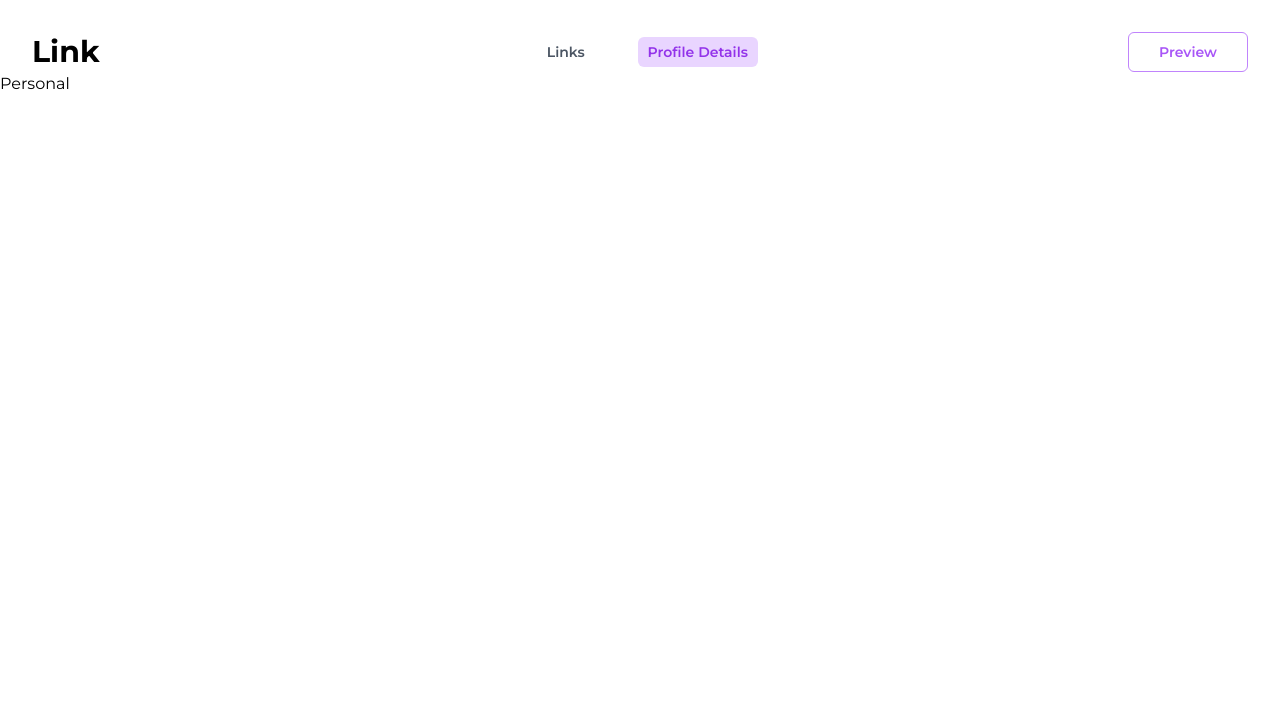
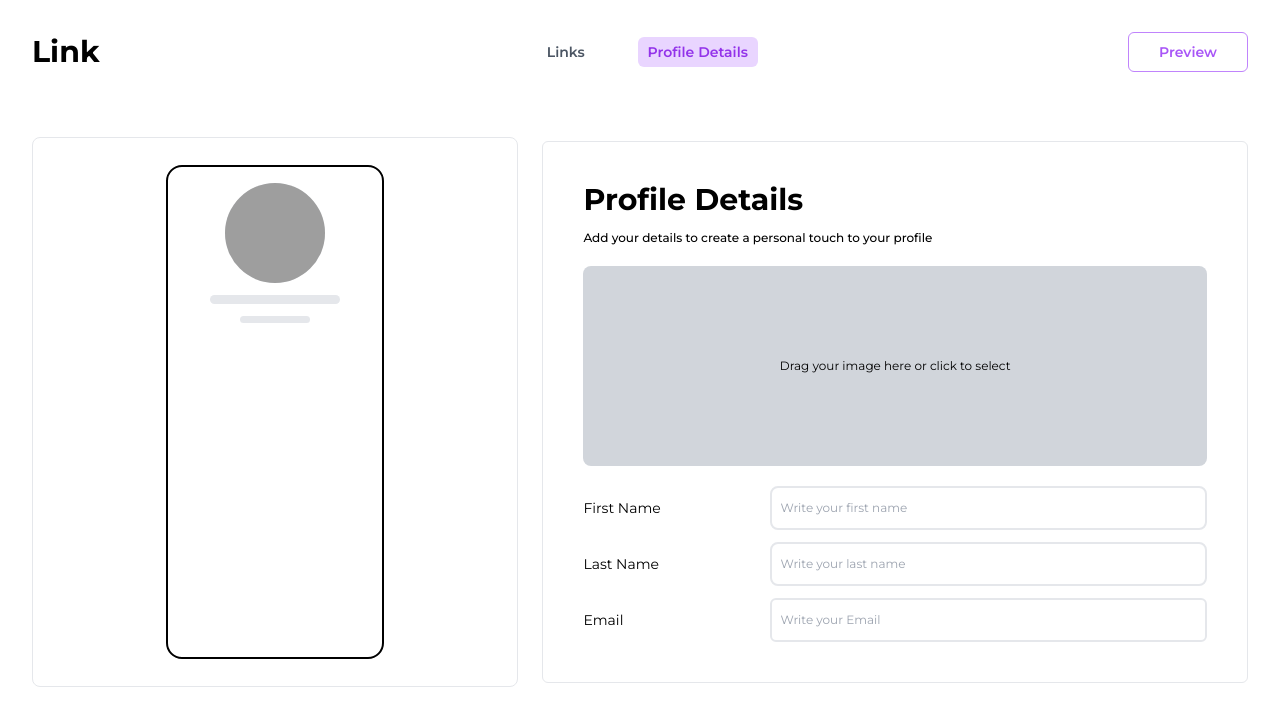
Before and after one commit to JustGabo/linksharing, a React (Vite) app: page / in a window 1280 px wide. Both pictures are taken after a click on the button "Profile Details". Shown: the top 726 px of the page. Built offline with nearby package versions, Linux system fonts and the light colour scheme; grey boxes are pictures that could not be loaded.

Commit message:
feat: adding profileDetails page

```diff
--- a/package.json
+++ b/package.json
@@ -13,7 +13,8 @@
     "@supabase/supabase-js": "^2.33.1",
     "lucide-react": "^0.274.0",
     "react": "^18.2.0",
-    "react-dom": "^18.2.0"
+    "react-dom": "^18.2.0",
+    "react-dropzone": "^14.2.3"
   },
   "devDependencies": {
     "@types/react": "^18.2.15",
--- a/src/App.tsx
+++ b/src/App.tsx
@@ -2,15 +2,18 @@ import {Header} from './components/header'
 // import {Render} from './components/render'
 import {LinksProvider} from './context/links'
 import {ActiveSectProvider} from './context/active-sect'
+import {ProfileProvider} from './context/profile-Context'
 
 function App() {
   return (
     <ActiveSectProvider>
     <LinksProvider>
+    <ProfileProvider>
     <div className='mt-8 '>
       <Header/>
       {/* <Render/> */}
     </div>
+    </ProfileProvider>
     </LinksProvider>
     </ActiveSectProvider>
   )
--- a/src/components/customize.tsx
+++ b/src/components/customize.tsx
@@ -1,6 +1,5 @@
 import { useContext } from "react";
 import { Link } from "../components/link";
-import { Mock } from "../components/mock";
 import { LinksContext } from "../context/links";
 
 export interface Link {
@@ -13,9 +12,8 @@ export function Customize() {
   const { links, createNewLink } = useContext(LinksContext);
 
   return (
-    <div className=" w-[95%] m-auto flex items-center justify-between relative gap-7 mt-10">
-      <Mock />
-      <div className="border rounded-lg  h-[580px] flex-1 p-4 flex flex-col">
+    <div className=" h-[550px] m-auto flex items-center justify-between relative">
+      <div className="flex flex-col flex-1 h-[100%]  p-10 border rounded-lg">
         <div className="flex flex-col gap-2 mb-10">
           <h2 className="text-3xl font-bold">Customize your links</h2>
           <p className="text-xs font-medium">
@@ -36,6 +34,7 @@ export function Customize() {
           ))}
         </main>
 
+        {links.length > 0 && (
           <div className="">
             <button
               onClick={() => {
@@ -46,6 +45,7 @@ export function Customize() {
               Save
             </button>
           </div>
+        )}
       </div>
     </div>
   );
--- a/src/components/header.tsx
+++ b/src/components/header.tsx
@@ -1,13 +1,14 @@
 import { useState } from "react";
 import { Customize } from "../components/customize";
 import { Personal } from "../components/personal";
+import { Mock } from "../components/mock";
 
 export function Header() {
   const [isActive, setIsActive] = useState("link");
 
   return (
     <div>
-      <div className="w-[95%] m-auto flex justify-between items-center">
+      <div className="w-[95%] mb-10 m-auto flex justify-between items-center">
         <div>
           <h1 className="text-3xl font-bold">Link</h1>
         </div>
@@ -44,7 +45,12 @@ export function Header() {
           Preview
         </button>
       </div>
-      <main>{isActive == "link" ? <Customize /> : <Personal />}</main>
+      <div className="grid grid-cols-[40%,1fr] items-center h-[calc(100vh-200px)] w-[95%] m-auto gap-6">
+        <Mock />
+        <div className="">
+          {isActive == "link" ? <Customize /> : <Personal />}
+        </div>
+      </div>
     </div>
   );
 }
--- a/src/components/mock.tsx
+++ b/src/components/mock.tsx
@@ -1,46 +1,70 @@
 // import {type Link} from '../components/customize'
-import {LinksContext} from '../context/links'
-import {useContext} from 'react'
-import { Github, Linkedin, Instagram, Youtube } from "lucide-react";
+import { LinksContext } from "../context/links";
+import { useContext, useState } from "react";
+import { Github, Linkedin, Instagram, Youtube, Link } from "lucide-react";
+import { ProfileContext } from "../context/profile-Context";
 
 type Icon = "Youtube" | "Linkedin" | "Github" | "Instagram" | "none";
 
-
 const colors: Record<string, string> = {
-    Youtube: '#FF0000',
-    Github: '#000000',
-    Instagram: '#E1306C',
-    Linkedin: '#0072b1',
-}
+  Youtube: "#FF0000",
+  Github: "#000000",
+  Instagram: "#E1306C",
+  Linkedin: "#0072b1",
+};
 
 const selectedIcon: Record<Icon, JSX.Element | null> = {
-    none: null,
-    Youtube: <Youtube className="w-4 h-4 text-white"/>,
-    Linkedin: <Linkedin className="w-4 h-4 text-white"/>,
-    Github: <Github className="w-4 h-4 text-white"/>,
-    Instagram: <Instagram className="w-4 h-4 text-white"/>,
+  none: <Link className="w-4 h-4 text-black" />,
+  Youtube: <Youtube className="w-4 h-4 text-white" />,
+  Linkedin: <Linkedin className="w-4 h-4 text-white" />,
+  Github: <Github className="w-4 h-4 text-white" />,
+  Instagram: <Instagram className="w-4 h-4 text-white" />,
 };
 
-
-export function Mock (){
-
-    const {links} = useContext(LinksContext)
+export function Mock() {
+  const { profileDetails } = useContext(ProfileContext);
+  const { links } = useContext(LinksContext);
+  const [image, setImage] = useState("https://picsum.photos/200")
 
   return (
-        <div className="border rounded-lg w-[40%] h-[550px]">
-            <h1>Mock</h1>
-            <div className="border-2 flex items-center p-4 justify-center rounded-2xl h-[90%] w-[45%] m-auto">
-                <div className="flex flex-col w-full gap-3 text-xs font-medium ">
-                    {links.map((link, index)=>{
+    <div className="grid h-[550px] overflow-y-auto border  rounded-lg place-items-center">
+      <div className="border-2 flex flex-col  border-black items-center p-4  rounded-2xl h-[90%] w-[45%] m-auto">
+        <div className="flex flex-col items-center gap-3 h-[40%]">
+          <img src={image} className="bg-gray-200 w-[100px] aspect-square rounded-full"/>
+          {profileDetails.firstName ? (
+            <p className="text-sm font-medium">{profileDetails.firstName} {profileDetails.lastName}</p>
+          ) : (
+            <div className="w-[130px] h-[9px] rounded-lg bg-gray-200"></div>
+          )}
+          {profileDetails.email ? (
+            <p className="text-xs text-gray-400">{profileDetails.email}</p>
+          ) : (
+            <div className="w-[70px] h-[7px] rounded-lg bg-gray-200"></div>
+          )}
+        </div>
+        <div className="flex flex-col flex-1 w-full gap-3 overflow-y-auto text-xs font-medium">
+          {links.map((link, index) => {
             return (
-                            <div className={`p-2 text-xs border text-white gap-2 bg-[${colors[link.plataform]}] rounded-md flex items-center h-[40px]`} key={index}>
+              <a
+                className={`p-2 text-xs border text-white gap-2 bg-[${
+                  colors[link.plataform]
+                }] rounded-md flex items-center h-[40px] hover:-translate-y-0.5 transition`}
+                key={index}
+                href={link.link}
+                target="_blank"
+                rel="noreferrer"
+              >
                 <div>{selectedIcon[link.plataform]}</div>
+                {link.plataform === "none" ? (
+                  <p className="text-black">{link.link}</p>
+                ) : (
                   <p>{link.plataform}</p>
-                            </div>
-                        )
+                )}
+              </a>
+            );
           })}
         </div>
       </div>
     </div>
-    )
+  );
 }
--- a/src/components/personal.tsx
+++ b/src/components/personal.tsx
@@ -1,5 +1,49 @@
-export function Personal(){
-    return (
-        <div>Personal</div>
-    )
+import {ProfileContext} from '../context/profile-Context'
+import {useContext} from 'react'
+import {useDropzone} from 'react-dropzone'
+
+export function Personal() {
+
+    const onDrop = (files: File[])=>{
+        console.log(files[0]?.name)
+    }
+
+    const {setprofileDetails, profileDetails} = useContext(ProfileContext)
+    const {getInputProps, getRootProps, isDragActive} = useDropzone({onDrop})
+
+
+
+  return (
+    <div className="flex flex-col gap-5 p-10 border rounded-md" >
+      <div className="flex flex-col gap-3">
+        <h2 className="text-3xl font-bold">Profile Details</h2>
+        <p className="text-xs font-medium">Add your details to create a personal touch to your profile</p>
+      </div>
+      <div className='flex items-center justify-center w-[100%] h-[200px] bg-gray-300 rounded-lg' {...getRootProps()}>
+        <input {...getInputProps()} className="w-[100px] h-[200px] rounded-md bg-gray-200"/>
+        {
+            isDragActive?
+            <p className='text-xs'>Drag your image here</p>:
+            <p className='text-xs'>Drag your image here or click to select</p>
+        }
+      </div>
+
+      <div>
+        <form className="flex flex-col gap-3" action="">
+            <div className="flex items-center justify-between">
+                <label className="text-sm" htmlFor="fname">First Name</label>
+                <input name='firstName' onChange={(e)=>setprofileDetails(e)} className="px-2 py-3 w-[70%] text-xs border-2 rounded-lg outline-none" value={profileDetails.firstName} type="text" id="fname" placeholder="Write your first name"/>
+            </div>
+            <div className="flex items-center justify-between">
+                <label className="text-sm" htmlFor="lname">Last Name</label>
+                <input name='lastName' onChange={(e)=>setprofileDetails(e)} className="px-2 py-3 w-[70%] text-xs border-2 rounded-lg outline-none" type="text" value={profileDetails.lastName} id="lname" placeholder="Write your last name"/>
+            </div>
+            <div className="flex items-center justify-between">
+                <label className="text-sm" htmlFor="email">Email</label>
+                <input name='email' onChange={(e)=>setprofileDetails(e)} className="px-2 py-3 w-[70%] text-xs border-2 rounded-md outline-none" value={profileDetails.email} type="text" id="email" placeholder="Write your Email"/>
+            </div>
+        </form>
+      </div>
+    </div>
+  );
 }
--- /dev/null
+++ b/src/context/profile-Context.tsx
@@ -0,0 +1,63 @@
+import React, { createContext, useState } from "react";
+
+interface Props {
+  children: React.ReactNode;
+}
+
+interface ProfileDetails {
+    firstName: string;
+    lastName: string;
+    email: string;
+}
+
+interface ProfileState {
+  profileDetails: ProfileDetails
+  setprofileDetails: (e:  React.ChangeEvent<HTMLInputElement>)=> void
+//   image: File
+//   setImage: React.SetStateAction<string>
+}
+
+const initialState = {
+  profileDetails: {
+    firstName: "",
+    lastName: "",
+    email: "",
+  },
+    setprofileDetails: () => {},
+    // image: "",
+    // setImage: () => {}
+
+};
+
+export const ProfileContext = createContext<ProfileState>(initialState);
+
+export const ProfileProvider = ({ children }: Props) => {
+  const [profileDetails, setProfileDetails ] = useState<ProfileDetails>({
+    firstName: '',
+    lastName: '',
+    email: ''
+  });
+
+//   const [image, setImage] = useState()
+
+  const HandleFirstName = (e: React.ChangeEvent<HTMLInputElement>) => {
+    setProfileDetails({...profileDetails, [e.target.name]: e.target.value})
+    return e.target.name
+  };
+
+//   const HandleImage = (image: File)=>{
+//     setImage(image)
+//     return image
+//   }
+
+  const value: ProfileState = {
+    profileDetails,
+    setprofileDetails: HandleFirstName,
+    // image,
+    // setImage: HandleImage
+  };
+
+  return (
+    <ProfileContext.Provider value={value}>{children}</ProfileContext.Provider>
+  );
+};
```
Also changed, not shown: 1 other file (tests, documents, lock files or other folders). Lines whose indentation alone changed are shown as unchanged.
